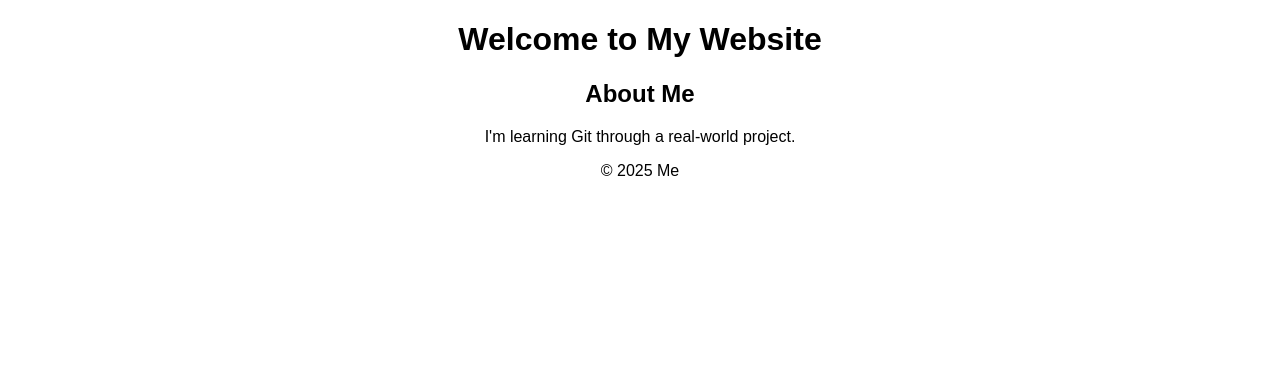
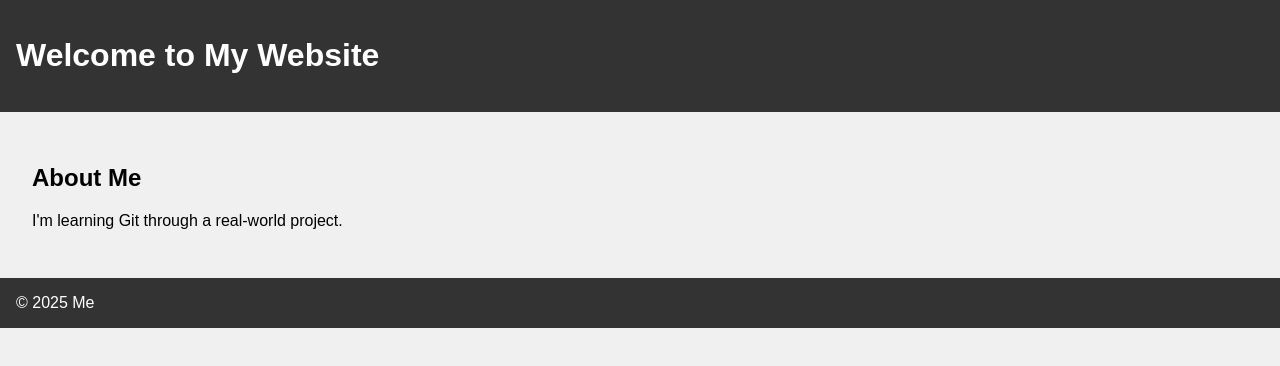
Before and after one commit to gaberub/git-skill-website, a plain HTML site: page index.html in a window 1280 px wide. Drawn offline with Linux system fonts and the light colour scheme.

Commit message:
Improve website styling

```diff
--- a/style.css
+++ b/style.css
@@ -1,5 +1,16 @@
 body {
-  font-family: sans-serif;
-  text-align: center;
-  background-color: white;
+  font-family: Arial, sans-serif;
+  background-color: #f0f0f0;
+  margin: 0;
+  padding: 0;
 }
+
+header, footer {
+  background-color: #333;
+  color: white;
+  padding: 1em;
+}
+
+section {
+  padding: 2em;
+}
```
